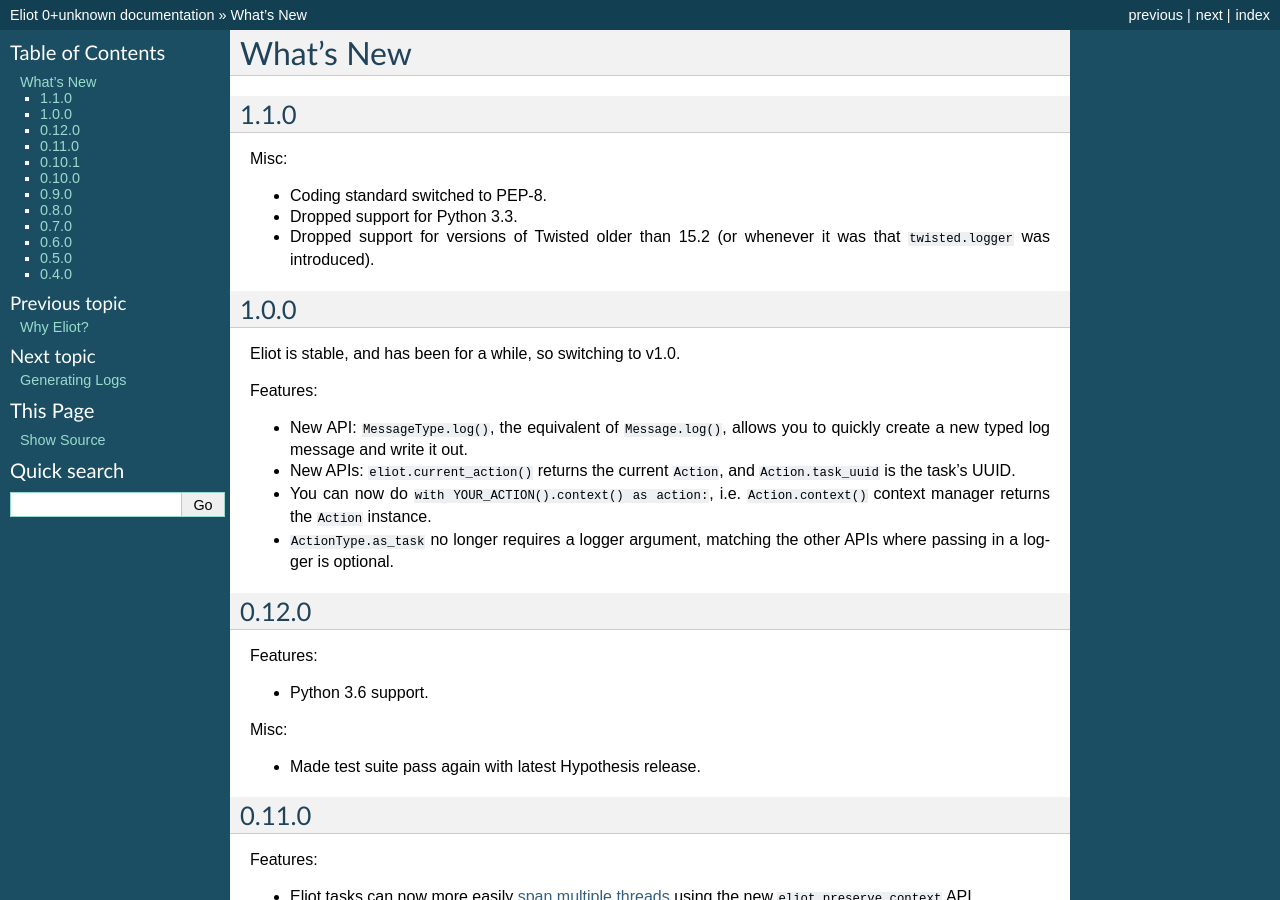
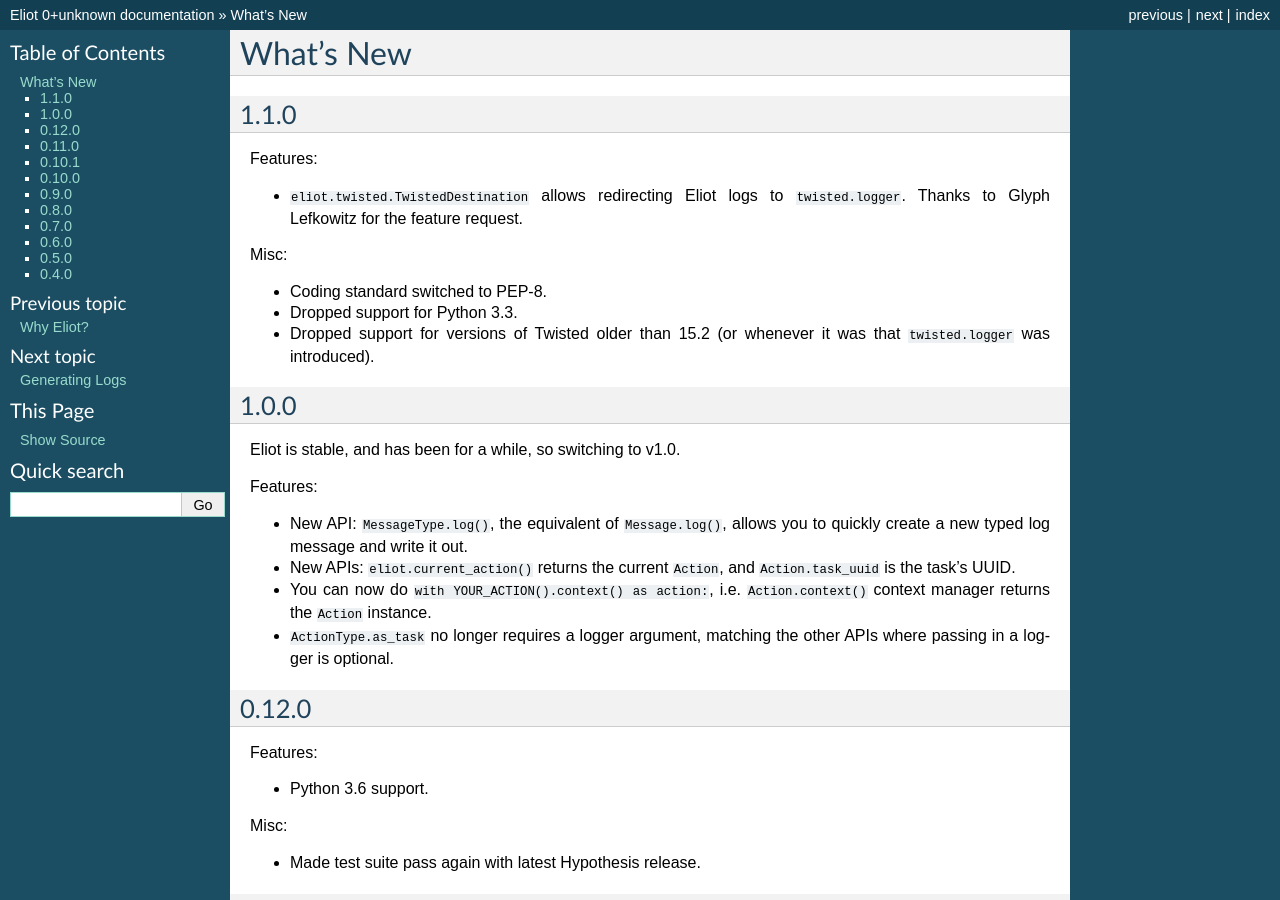
Before and after one commit to itamarst/eliot, a Sphinx documentation site: the page built from docs/source/news.rst, in a window 1280 px wide and 900 px high. Built offline with Sphinx 7.4.7, drawn with Linux system fonts in a browser that asks for light colours; pages that are not in the unit, such as notebooks, are missing from menus.

Commit message:
Support directing Eliot logs to Twisted's logging system.

```diff
--- a/docs/source/news.rst
+++ b/docs/source/news.rst
@@ -3,6 +3,11 @@
 
 1.1.0
 ^^^^^
+
+Features:
+
+* ``eliot.twisted.TwistedDestination`` allows redirecting Eliot logs to ``twisted.logger``.
+  Thanks to Glyph Lefkowitz for the feature request.
 
 Misc:
 
```
Also changed, not shown: docs/source/generating/twisted.rst (+15 -1 lines), 2 other files.
